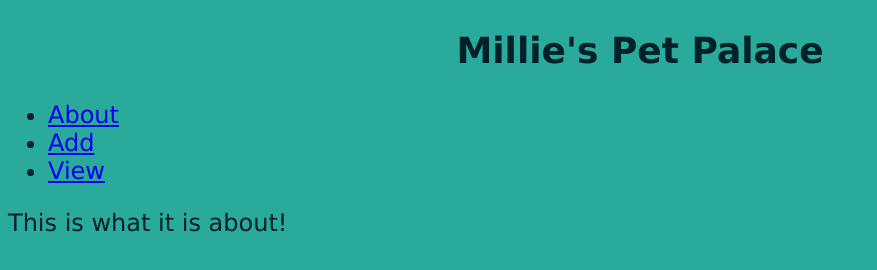
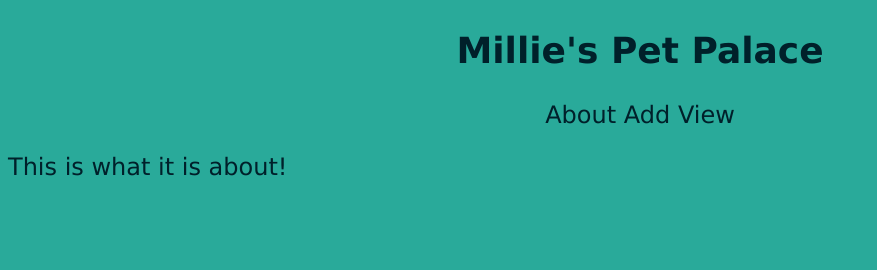
Before and after one commit to mhwalsh/weekend-5, a website: page public/views/index.html in a window 1280 px wide. Shown: the whole page, without its empty margins (0-877 px from the left). Drawn offline with Linux system fonts and the light colour scheme; files that its build step writes are made by us from their sources; files whose address does not match are found by name.

Commit message:
some styles to navbar

```diff
--- a/public/styles/style.css
+++ b/public/styles/style.css
@@ -7,6 +7,28 @@ body {
 h2{
   text-align: center;
 }
+
+ul {
+    list-style-type: none;
+    margin: 0;
+    padding: 0;
+    text-align: center;
+}
+
+li {
+    display: inline;
+    width: 60px;
+}
+
+li a {
+  text-decoration: none;
+  color: #00202a;
+}
+
+a:hover {
+    background-color: LightBlue;
+}
+
 .petDiv {
   background-color: LightBlue;
   text-align: center;
```
